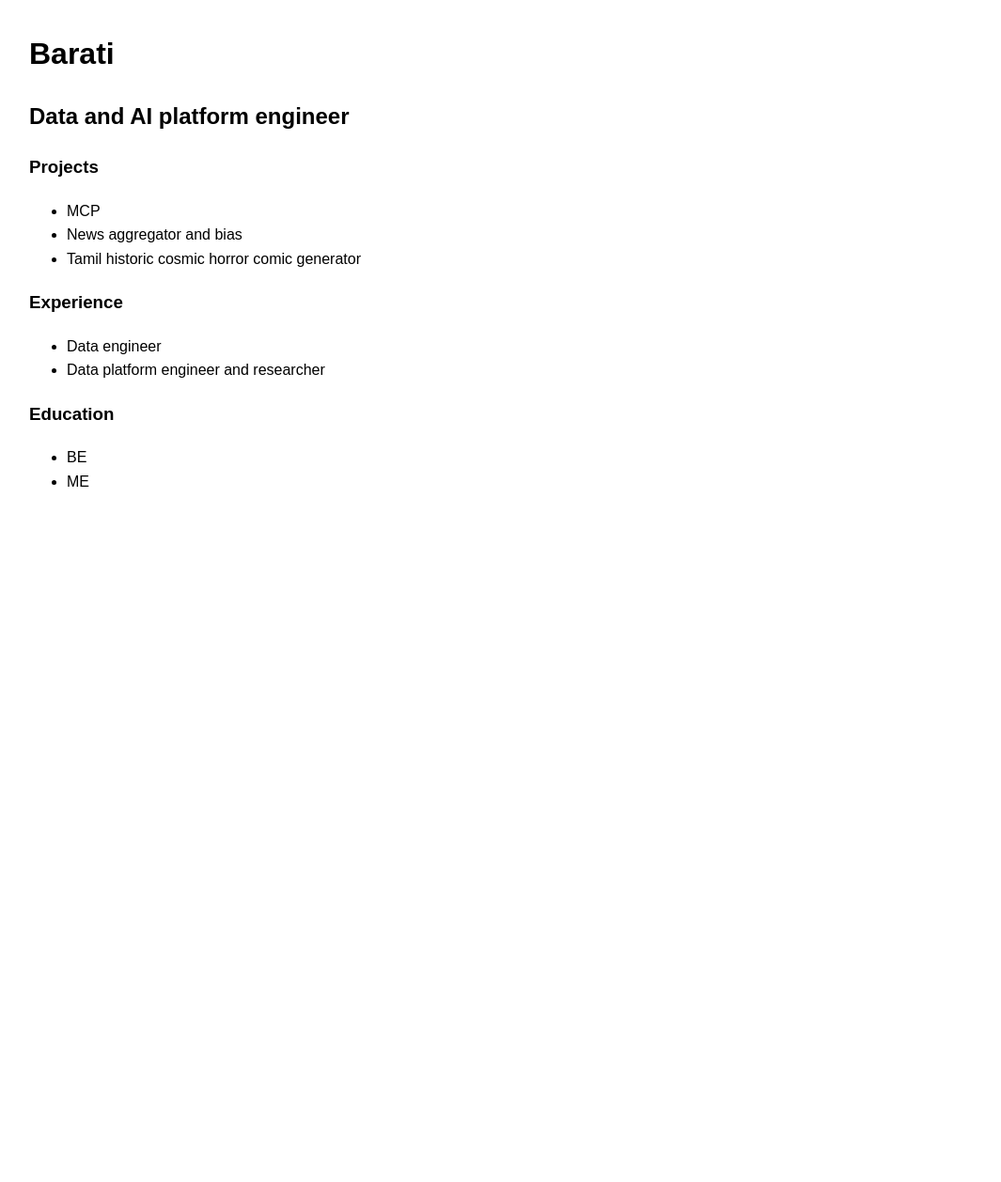
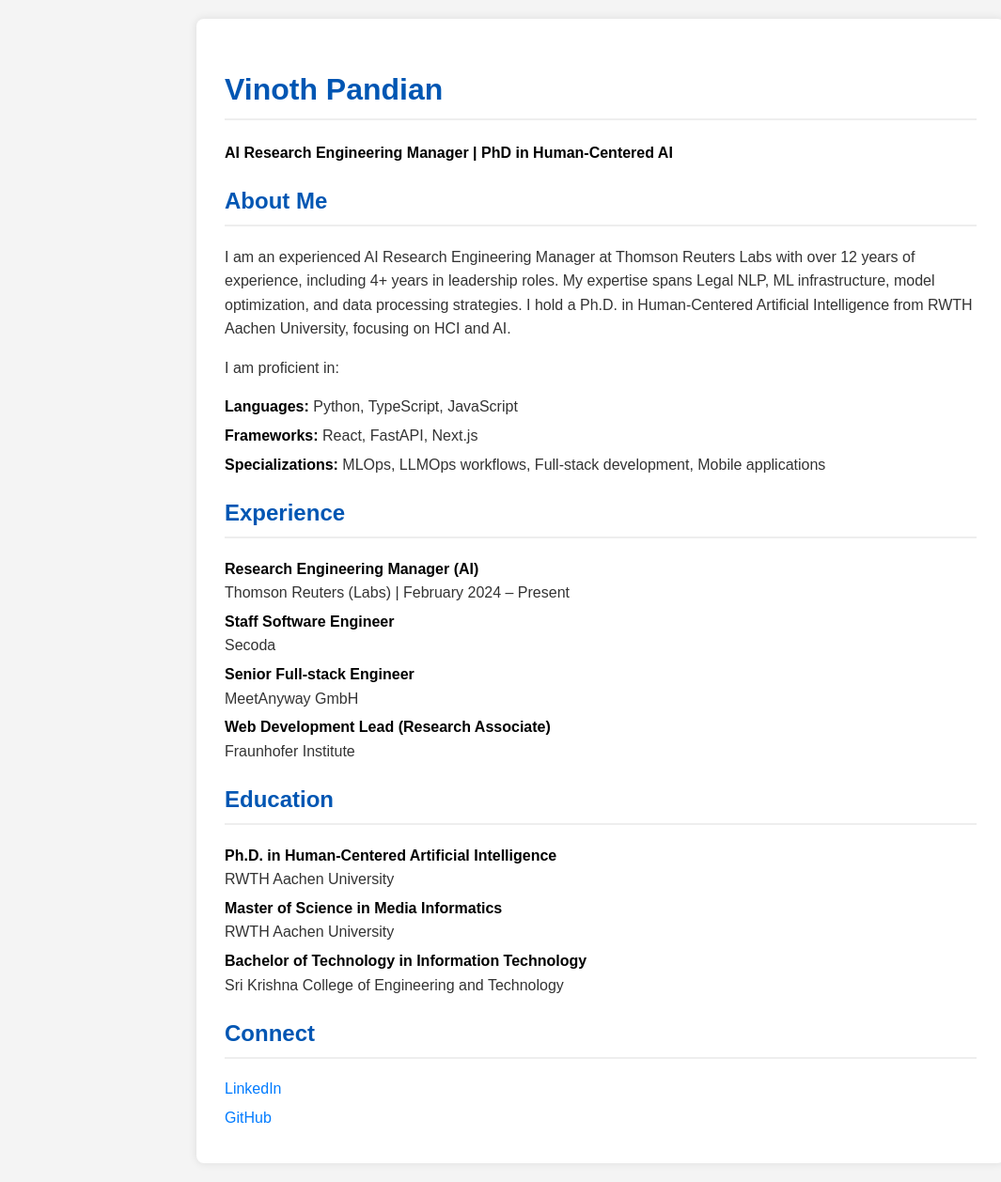
Before and after one commit to brt-rj/barati-dev.github.io, a Jekyll site: the page built from README.md, in a window 1280 px wide. Shown: the whole page at 94% size, without its empty margins (1-1066 px from the left). Built offline with Jekyll 4.4.1, drawn with Linux system fonts in a browser that asks for light colours; our own code applies the rules of GitHub Pages for plain Markdown files; before the commit the page ends 900 px from its top, so only the background shows below that.

Commit message:
Update default.html

```diff
--- a/_layouts/default.html
+++ b/_layouts/default.html
@@ -1,14 +1,90 @@
 <!DOCTYPE html>
-<html>
+<html lang="en">
 <head>
-  <title>{{ site.title }}</title>
-  <meta name="viewport" content="width=device-width, initial-scale=1">
-  <style>
-    /* Basic styling to make content readable */
-    body { font-family: sans-serif; line-height: 1.6; margin: 2em; max-width: 800px; }
-  </style>
+    <meta charset="UTF-8">
+    <meta name="viewport" content="width=device-width, initial-scale=1.0">
+    <title>Vinoth Pandian - AI Research Engineer</title>
+    <style>
+        body {
+            font-family: Arial, sans-serif;
+            line-height: 1.6;
+            margin: 0;
+            padding: 20px;
+            background-color: #f4f4f4;
+            color: #333;
+        }
+        .container {
+            max-width: 800px;
+            margin: auto;
+            background: #fff;
+            padding: 30px;
+            border-radius: 8px;
+            box-shadow: 0 0 10px rgba(0, 0, 0, 0.1);
+        }
+        h1, h2 {
+            color: #0056b3;
+            border-bottom: 2px solid #eee;
+            padding-bottom: 5px;
+            margin-top: 20px;
+        }
+        ul {
+            list-style-type: disc;
+            margin-left: 20px;
+        }
+        ul.no-bullet {
+            list-style-type: none;
+            padding: 0;
+            margin: 0;
+        }
+        ul.no-bullet li {
+            margin-bottom: 5px;
+        }
+        a {
+            color: #007bff;
+            text-decoration: none;
+        }
+        a:hover {
+            text-decoration: underline;
+        }
+        strong {
+            color: #000;
+        }
+    </style>
 </head>
 <body>
-  {{ content }}
+    <div class="container">
+        <h1>Vinoth Pandian</h1>
+        <p><strong>AI Research Engineering Manager | PhD in Human-Centered AI</strong></p>
+
+        <h2>About Me</h2>
+        <p>I am an experienced AI Research Engineering Manager at Thomson Reuters Labs with over 12 years of experience, including 4+ years in leadership roles. My expertise spans Legal NLP, ML infrastructure, model optimization, and data processing strategies. I hold a Ph.D. in Human-Centered Artificial Intelligence from RWTH Aachen University, focusing on HCI and AI.</p>
+        <p>I am proficient in:</p>
+        <ul class="no-bullet">
+            <li><strong>Languages:</strong> Python, TypeScript, JavaScript</li>
+            <li><strong>Frameworks:</strong> React, FastAPI, Next.js</li>
+            <li><strong>Specializations:</strong> MLOps, LLMOps workflows, Full-stack development, Mobile applications</li>
+        </ul>
+
+        <h2>Experience</h2>
+        <ul class="no-bullet">
+            <li><strong>Research Engineering Manager (AI)</strong><br>Thomson Reuters (Labs) | February 2024 – Present</li>
+            <li><strong>Staff Software Engineer</strong><br>Secoda</li>
+            <li><strong>Senior Full-stack Engineer</strong><br>MeetAnyway GmbH</li>
+            <li><strong>Web Development Lead (Research Associate)</strong><br>Fraunhofer Institute</li>
+        </ul>
+
+        <h2>Education</h2>
+        <ul class="no-bullet">
+            <li><strong>Ph.D. in Human-Centered Artificial Intelligence</strong><br>RWTH Aachen University</li>
+            <li><strong>Master of Science in Media Informatics</strong><br>RWTH Aachen University</li>
+            <li><strong>Bachelor of Technology in Information Technology</strong><br>Sri Krishna College of Engineering and Technology</li>
+        </ul>
+
+        <h2>Connect</h2>
+        <ul class="no-bullet">
+            <li><a href="https://www.linkedin.com/in/vinoth-pandian" target="_blank">LinkedIn</a></li>
+            <li><a href="https://github.com/vinoth-pandian" target="_blank">GitHub</a></li>
+        </ul>
+    </div>
 </body>
 </html>
```
